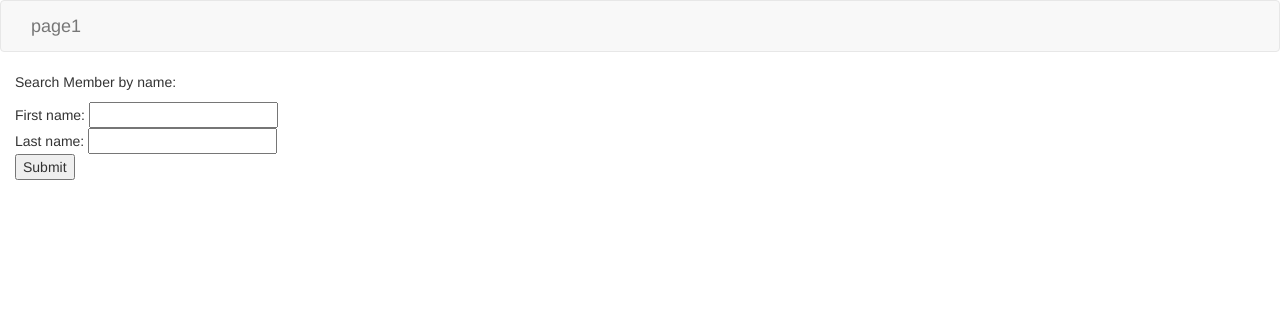
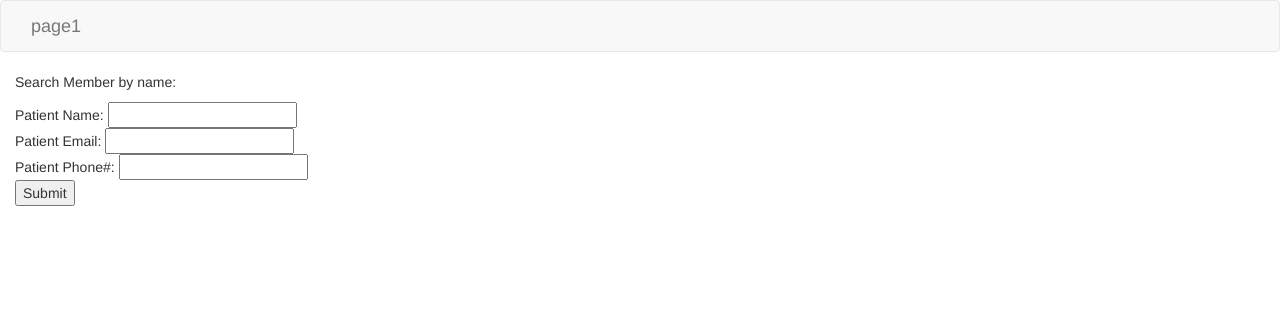
Before and after one commit to mwhavens/docapt, a Django app: page / in a window 1280 px wide. Shown: the top 312 px of the page. Run offline with Django 3.2, Linux system fonts and the light colour scheme; some libraries are stand-ins or nearby versions.

Commit message:
Editted stuff

```diff
--- a/core/templates/patient_search.html
+++ b/core/templates/patient_search.html
@@ -9,8 +9,9 @@
     <p>
 	Search Member by name:
 	<form  method="post" action=".">
-	    First name: <input type="text" name="fname"><br>
-	    Last name: <input type="password" name="lname"><br>
+	    Patient Name: <input type="text" name="name"><br>
+	    Patient Email: <input type="text" name="email"><br>
+	    Patient Phone#: <input type="text" name="phone"><br>
 	    <input type="submit" value="Submit">
 	</form>
     </p>
--- a/core/views.py
+++ b/core/views.py
@@ -28,16 +28,21 @@ def index(request):
     BASE_URL = 'https://team02-rof.interopland.com/new-hope-services/fhir/Patient'
     msg = ""
     if request.method == 'POST':
-        params = {'name': request.POST['fname'], '_pretty': 'true'}
+        params = {
+            'name': request.POST['name'],
+            'family': request.POST['email'],
+            'phone': request.POST['phone'],
+            '_pretty': 'true'
+        }
         print(f"request.POST = {request.POST}")
         response = requests.get(BASE_URL, params = params,
                                 auth=('mihin_hapi_fhir', 'cLQgfFT2oAgdzpXxA6jxRQxjZJSC5EurTwWx'))
         print(f"response = {response}")
         print(f"response.content = {response.text}")
-        #try:
-        msg = json.dumps(response.json(), indent=4, sort_keys=True)
-        #except:
-        #    msg = response.text
+        try:
+            msg = json.dumps(response.json(), indent=4, sort_keys=True)
+        except json.JSONDecodeError:
+            msg = response.text
     return render(request, 'patient_search.html', {
         'msg': msg
     })
```
